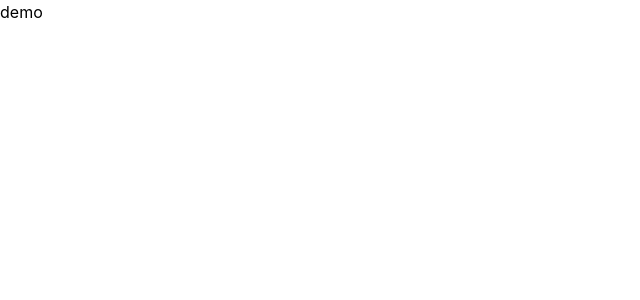
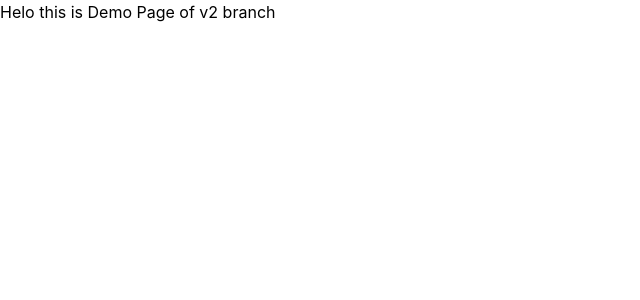
Before and after one commit to mudasar438/test, a React (Create React App) app: page /Demo in a window 1280 px wide. Shown: the top 300 px of the page, without its empty margins (0-640 px from the left). Built offline with nearby package versions, Linux system fonts and the light colour scheme.

Commit message:
changes on v2 branch

```diff
--- a/src/component/demo.js
+++ b/src/component/demo.js
@@ -2,7 +2,14 @@ import React from 'react'
 
 const Demo = () => {
   return (
-    <div>demo</div>
+   <>
+   <div className="">
+    <div className="">
+        Helo this is Demo Page of v2 branch
+    </div>
+   </div>
+   </>
+
   )
 }
 
```
